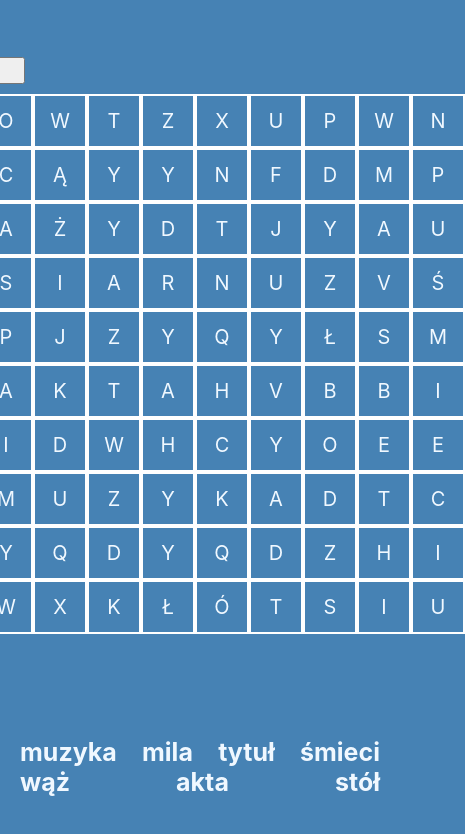
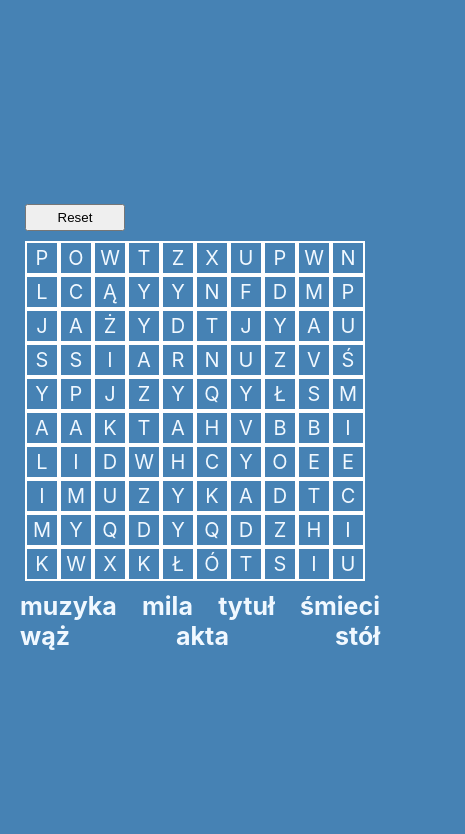
Before and after one commit to stricte/wykreslanka, a React (Create React App) app: page / in a window 390 px wide. Shown: the top 834 px of the page, 465 px wide, since content can reach past the window. Built offline with nearby package versions, Linux system fonts and the light colour scheme.

Commit message:
More mobile polishing

```diff
--- a/src/App.js
+++ b/src/App.js
@@ -121,13 +121,19 @@ function App() {
     window.location.reload();
   };
 
+  const dummyListener = (e) => e.preventDefault();
+
   const onTouchStart = (x, y) => {
+    document.addEventListener("touchstart", dummyListener);
+
     setSelectionMode(true);
     setStart([x, y]);
     setStop([x, y]);
   };
 
   const onTouchEnd = () => {
+    document.removeEventListener("touchstart", dummyListener);
+
     setSelectionMode(false);
   };
 
--- a/src/index.css
+++ b/src/index.css
@@ -32,7 +32,7 @@ body,
   display: flex;
   justify-content: center; /* align horizontal */
   align-items: center;
-  flex-wrap: wrap;
+  flex-direction: row;
 }
 
 .grid {
@@ -86,13 +86,17 @@ body,
   justify-content: space-between;
   font-weight: bold;
   font-size: 25px;
+  flex-wrap: wrap;
 }
 
 @media only screen and (max-width: 759px) {
+  .container {
+    flex-direction: column;
+  }
+
   .wordList {
     margin-top: 10px;
     flex-direction: row;
-    flex-wrap: wrap;
   }
 
   .word {
@@ -100,6 +104,20 @@ body,
   }
 }
 
+@media only screen and (max-width: 550px) {
+  .cell {
+    width: 40px;
+    height: 40px;
+  }
+}
+
+@media only screen and (max-width: 452px) {
+  .cell {
+    width: 30px;
+    height: 30px;
+  }
+}
+
 .word.marked {
   text-decoration: line-through;
   color: gainsboro;
```
Also changed, not shown: 1 other file (tests, documents, lock files or other folders).
